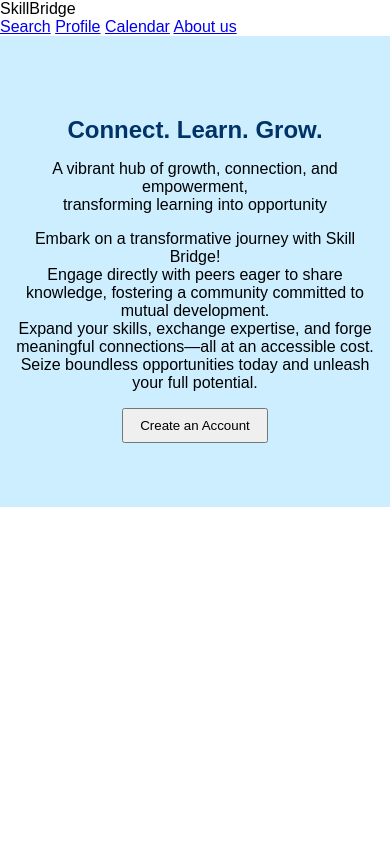
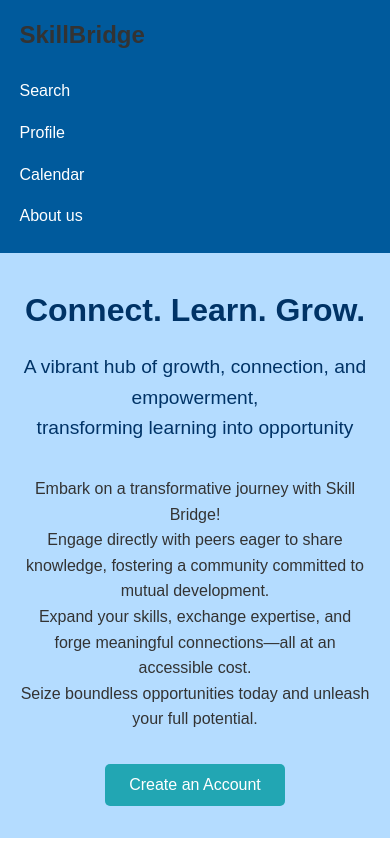
Before and after one commit to rheabedi/skillbridge, a plain HTML site: page index.html in a window 390 px wide. Drawn offline with Linux system fonts and the light colour scheme.

Commit message:
Update styles.css

```diff
--- a/styles.css
+++ b/styles.css
@@ -1,70 +1,106 @@
-body, html {
+/* Reset some default styles */
+body, h1, p {
     margin: 0;
     padding: 0;
+}
+
+/* Set some default font and box-sizing for all elements */
+*, *:before, *:after {
+    box-sizing: border-box;
     font-family: Arial, sans-serif;
 }
 
-nav {
-    display: flex;
-    justify-content: space-between;
-    align-items: center;
-    padding: 1rem;
-    background-color: #0044cc;
-    color: white;
+body {
+    line-height: 1.6;
+    color: #333;
 }
 
-#logo {
-    font-weight: bold;
-}
-
-nav ul {
-    list-style: none;
-    display: flex;
-    gap: 1rem;
-}
-
-nav a {
+.header, .nav-links a {
     text-decoration: none;
     color: white;
 }
 
-.hero {
-    background: #cceeff; /* Add a gradient or image based on your screenshot */
-    text-align: center;
-    padding: 4rem 1rem;
+/* Styling for the navigation bar */
+.navbar {
+    display: flex;
+    justify-content: space-between;
+    align-items: center;
+    padding: 1rem 5%;
+    background-color: #005a9c;
 }
 
-h1 {
-    font-size: 2.5rem;
-    color: #003366;
+.logo {
+    font-size: 1.5rem;
+    font-weight: bold;
 }
 
-#create-account {
-    background: #008800;
-    color: white;
-    border: none;
-    padding: 1rem 2rem;
-    margin-top: 2rem;
-    cursor: pointer;
+.nav-links {
+    display: flex;
+    list-style: none;
 }
 
-/* Add responsive breakpoints */
-@media (max-width: 768px) {
-    nav ul {
-        flex-direction: column;
+.nav-links a {
+    padding: 0 1rem;
+    text-decoration: none;
+    color: white;
+    font-size: 1rem;
 }
 
-    h1 {
+/* Hero section styling */
+.hero {
+    background-color: #b4dcff; /* Placeholder color, replace with background image */
+    padding: 2rem 5%;
+    text-align: center;
+}
+
+.hero h1 {
+    color: #003366;
+    margin-bottom: 1rem;
+    font-size: 3rem;
+}
+
+.tagline {
+    color: #003366;
+    margin-bottom: 2rem;
+    font-size: 1.2rem;
+}
+
+/* Call to action button */
+.cta-button {
+    display: inline-block;
+    padding: 0.75rem 1.5rem;
+    font-size: 1rem;
+    color: #fff;
+    background-color: #22a6b3;
+    border: none;
+    cursor: pointer;
+    border-radius: 5px;
+    margin-top: 2rem;
+    transition: background-color 0.3s ease;
+}
+
+.cta-button:hover {
+    background-color: #3dc1d3;
+}
+
+/* Add responsiveness */
+@media only screen and (max-width: 600px) {
+    .hero h1 {
         font-size: 2rem;
     }
+
+    .navbar {
+        flex-direction: column;
+        align-items: flex-start;
     }
 
-@media (max-width: 480px) {
-    h1 {
-        font-size: 1.5rem;
+    .nav-links {
+        padding-top: 1rem;
+        flex-direction: column;
+        align-items: flex-start;
     }
 
-    .hero button {
-        padding: .5rem 1rem;
+    .nav-links a {
+        padding: 0.5rem 0;
     }
 }
```
Lines whose indentation alone changed are shown as unchanged.
